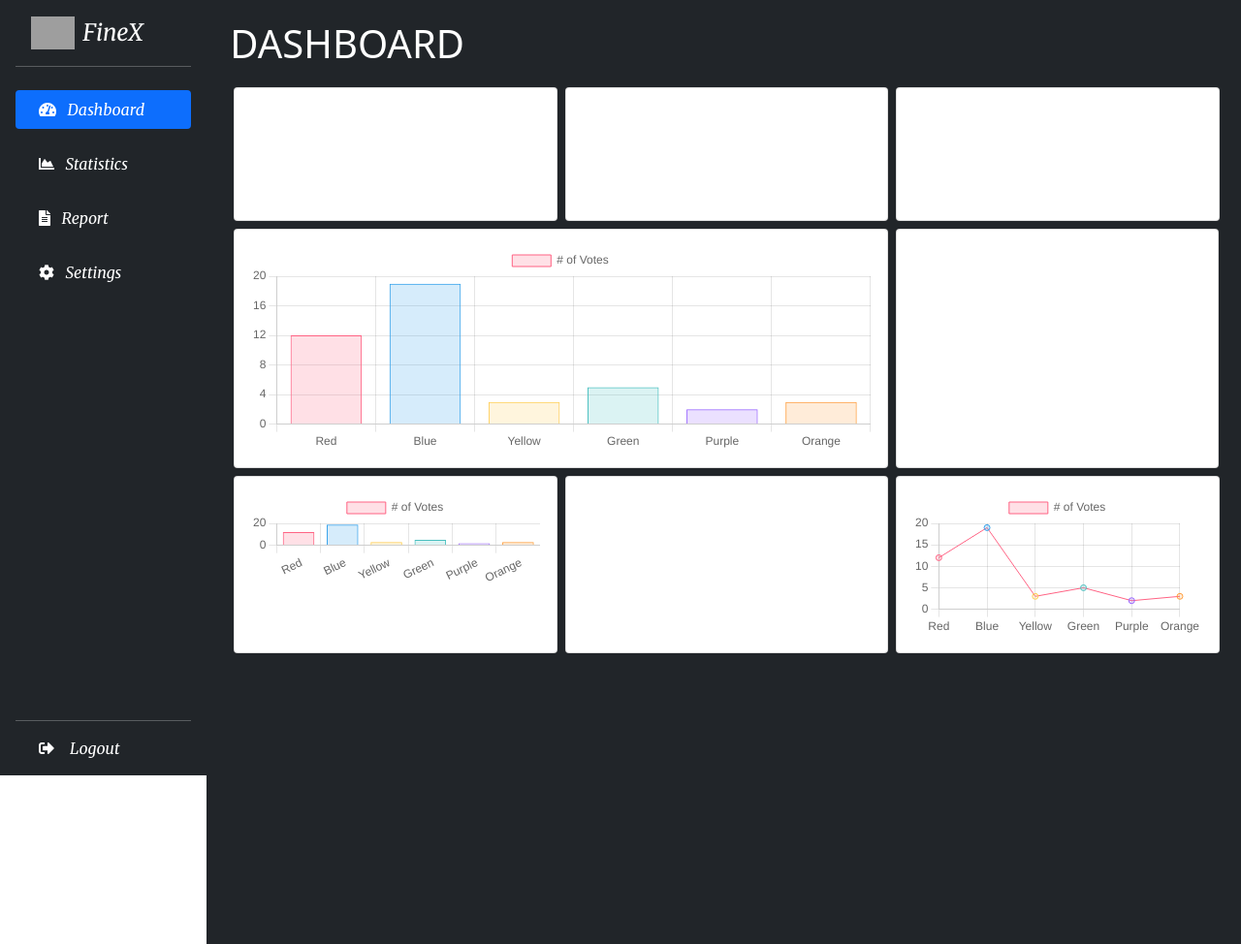
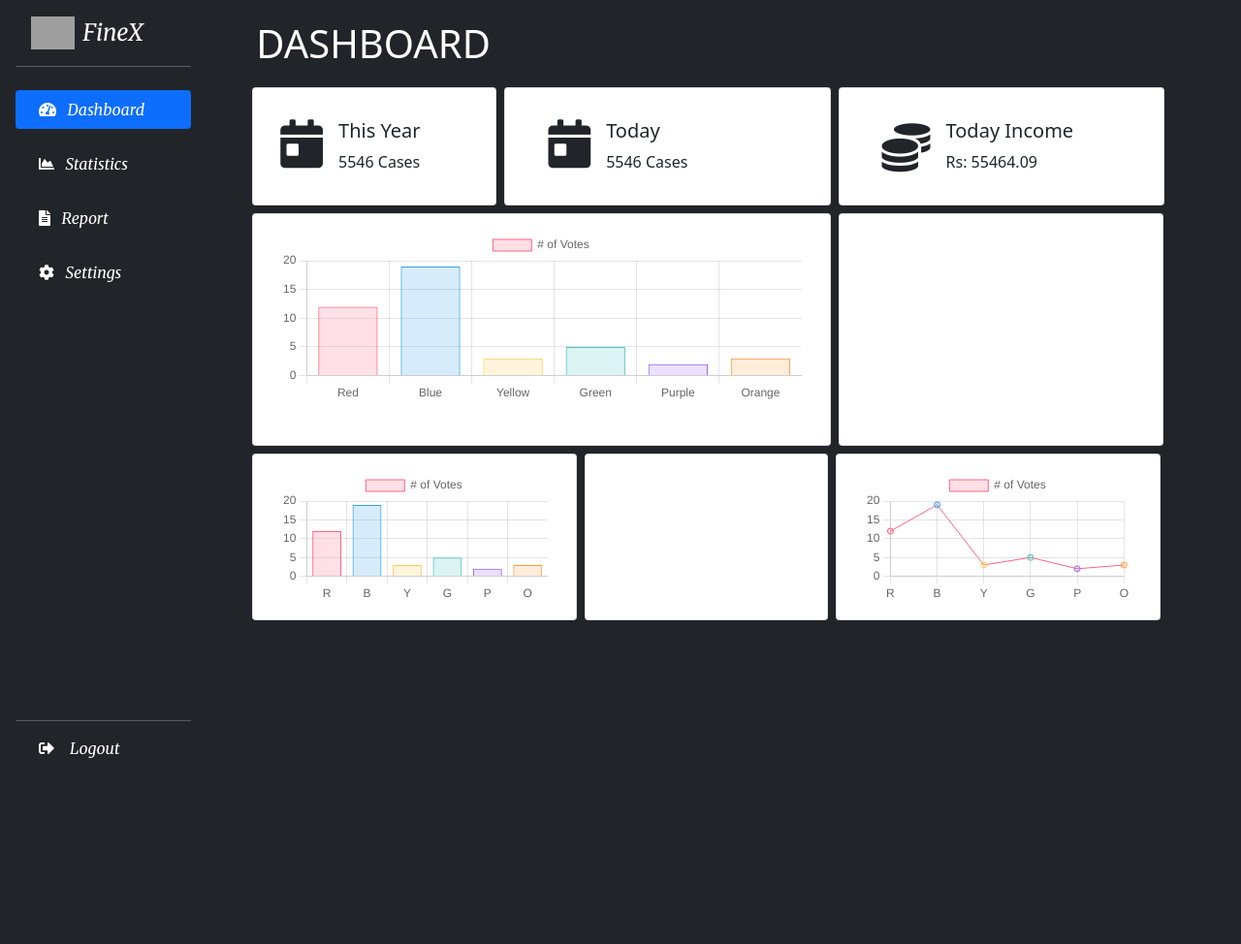
Before and after one commit to LasithEranga/FineManagementSystemWeb, a PHP site: page /?dashboard in a window 1280 px wide; the page is wider, and only the part inside the window is pictured. Shown: that part at 97% size. After the commit the page ends 782 px from the top of that part, so only its background shows below. Run offline with PHP 8.4, Linux system fonts and the light colour scheme; a map, chart or similar area stays blank; some libraries are stand-ins or nearby versions; grey boxes are pictures that could not be loaded.

Commit message:
Handing over to Abhiru

```diff
--- a/Home/dashboard.php
+++ b/Home/dashboard.php
@@ -1,39 +1,62 @@
-
 <!-- container div -->
 
-    <div class="d-flex flex-column  bg-dark ps-2 text-white col-lg-11 h-auto " style="width: 95%;">
+<div class="d-flex container flex-column  bg-dark ps-2 text-white col-lg-11 h-auto " style="width: 95%; min-height: 100vh;">
     <div class="d-flex  align-self-start">
         <nav class="navbar navbar-dark bg-dark">
             <div class="container-fluid">
-              <a class="navbar-brand"><h1 class="pt-2 px-1">DASHBOARD</h1></a>
+                <a class="navbar-brand">
+                    <h1 class="pt-2 px-1">DASHBOARD</h1>
+                </a>
 
             </div>
         </nav>
 
 
     </div>
-        <div class="d-flex  flex-row  col-lg-12 ps-3 ">
+    <div class="row ms-2 text-dark">
         <!-- This year Cases -->
-            <div class="card col-lg-4 mx-1 "  >
-                <div class="card-body">
-                  <h5 class="card-title">Card title</h5>
-                  <p class="card-text">Some quick example text to build on the card title and make up the bulk of the card's content.</p>
+        <div class="card col-md-3 me-1 ms-1 my-lg-0 my-1 ">
+            <div class="card-body d-flex flex-row mt-3">
+                <div class="">
+                    <i class="fas fa-calendar-day me-3 " style="font-size: 50px;"></i>
+                </div>
+                <div class="">
+                    <h5 class="card-title">This Year</h5>
+                    <p class="card-text">5546 Cases</p>
+                </div>
+
             </div>
         </div>
 
         <!-- Today Cases -->
-            <div class="card col-lg-4 me-1 ms-1" >
+        <div class="card col-md-4 me-1 ms-1 my-lg-0 my-1">
             <div class="card-body">
-                  <h5 class="card-title">Card title</h5>
-                  <p class="card-text">Some quick example text to build on the card title and make up the bulk of the card's content.</p>
+                <div class="card-body d-flex flex-row">
+                    <div class="">
+                        <i class="fas fa-calendar-day me-3 " style="font-size: 50px;"></i>
+                    </div>
+                    <div class="">
+                        <h5 class="card-title">Today</h5>
+                        <p class="card-text">5546 Cases</p>
+                    </div>
+
+                </div>
             </div>
         </div>
 
         <!-- Today Income -->
-            <div class="card col-lg-4 mx-1 ms-1" >
+        <div class="card col-md-4 mx-1 ms-1 my-lg-0 my-1">
             <div class="card-body">
-                  <h5 class="card-title">Card title</h5>
-                  <p class="card-text">Some quick example text to build on the card title and make up the bulk of the card's content.</p>
+                <div class="card-body d-flex flex-row">
+                    <div class="">
+                        <i class="fas fa-coins me-3 mt-1" style="font-size: 50px;"></i>
+                    </div>
+                    <div class="">
+                        <h5 class="card-title">Today Income</h5>
+                        <p class="card-text">Rs: 55464.09</p>
+                    </div>
+
+                </div>
             </div>
         </div>
 
@@ -41,9 +64,9 @@
 
 
     <!-- Chart area 2 -->
-        <div class="d-flex flex-row col-md-12  my-2 ps-3">
+    <div class="row col-md-12  my-2 ">
         <!-- Weekly Cases -->
-            <div class="card col-md-8  mx-1 "  style="width: 67.4%;">
+        <div class="card col-md-8  mx-1 ms-4" style="width: 59.4%;">
             <div class="card-body">
                 <canvas id="myChart" width="300" height="100"></canvas>
                 <script>
@@ -89,7 +112,7 @@
 
 
         <!-- Pie chart-->
-            <div class="card col-md-4 ms-1" >
+        <div class="card col-md-4 ms-1">
             <div class="card-body">
                 <canvas id="pieChart" width="200" height="200"></canvas>
                 <script>
@@ -97,7 +120,7 @@
                     var myChart = new Chart(ctx, {
                         type: 'line',
                         data: {
-                            labels: ['Red', 'Blue', 'Yellow', 'Green', 'Purple', 'Orange'],
+                            labels: ['R', 'B', 'Y', 'G', 'P', 'O'],
                             datasets: [{
                                 label: '# of Votes',
                                 data: [12, 19, 3, 5, 2, 3],
@@ -128,24 +151,23 @@
                             }
                         }
                     });
-
                 </script>
             </div>
         </div>
 
     </div>
 
-        <div class="d-flex flex-row col-md-12 ps-3">
+    <div class="row col-md-12 ms-2">
         <!-- Bar chart Monthly -->
-            <div class="card col-md-4 mx-1" >
+        <div class="card col-md-4 mx-1">
             <div class="card-body">
-                    <canvas id="monthly" width="300" height="100"></canvas>
+                <canvas id="monthly" width="300" height="150"></canvas>
                 <script>
                     var ctx = document.getElementById('monthly').getContext('2d');
                     var myChart = new Chart(ctx, {
                         type: 'bar',
                         data: {
-                            labels: ['Red', 'Blue', 'Yellow', 'Green', 'Purple', 'Orange'],
+                            labels: ['R', 'B', 'Y', 'G', 'P', 'O'],
                             datasets: [{
                                 label: '# of Votes',
                                 data: [12, 19, 3, 5, 2, 3],
@@ -176,11 +198,12 @@
                             }
                         }
                     });
-                    </script> </div>
+                </script>
+            </div>
         </div>
 
         <!-- Today Cases -->
-            <div class="card col-md-4 mx-1" >
+        <div class="card col-md-3 mx-1">
             <div class="card-body">
                 <h5 class="card-title">Card title</h5>
                 <p class="card-text">Some quick example text to build on the card title and make up the bulk of the card's content.</p>
@@ -188,7 +211,7 @@
         </div>
 
         <!-- This Month Income -->
-            <div class="card col-md-4 mx-1" >
+        <div class="card col-md-4 mx-1">
             <div class="card-body">
                 <canvas id="thisMonth" width="400" height="200"></canvas>
                 <script>
@@ -196,7 +219,7 @@
                     var myChart = new Chart(ctx, {
                         type: 'line',
                         data: {
-                            labels: ['Red', 'Blue', 'Yellow', 'Green', 'Purple', 'Orange'],
+                            labels: ['R', 'B', 'Y', 'G', 'P', 'O'],
                             datasets: [{
                                 label: '# of Votes',
                                 data: [12, 19, 3, 5, 2, 3],
@@ -233,6 +256,6 @@
 
 
     </div>
-        <div class="col-12" style="height: 300px;"></div>
+
 </div>
 <!--Scripts-->
--- a/Report/report.php
+++ b/Report/report.php
@@ -1,6 +1,6 @@
 
     <!--container div-->
-    <div class="d-flex flex-column bg-dark text-white col-lg-12 h-auto" >
+    <div class="d-flex flex-column bg-dark text-white col-lg-12 h-auto" style="min-height: 100vh;">
         <!--navigation bar-->
         <nav class="navbar navbar-expand-lg navbar-dark bg-dark">
           <div class="container-fluid">
--- a/index.php
+++ b/index.php
@@ -11,9 +11,13 @@
     <link rel="stylesheet" href="https://cdn.jsdelivr.net/npm/bootstrap@5.1.0/dist/css/bootstrap.min.css" integrity="sha384-KyZXEAg3QhqLMpG8r+8fhAXLRk2vvoC2f3B09zVXn8CA5QIVfZOJ3BCsw2P0p/We" crossorigin="anonymous">
     <link rel="stylesheet" href="https://use.fontawesome.com/releases/v5.15.4/css/all.css" integrity="sha384-DyZ88mC6Up2uqS4h/KRgHuoeGwBcD4Ng9SiP4dIRy0EXTlnuz47vAwmeGwVChigm" crossorigin="anonymous">
     <link href="https://fonts.googleapis.com/css2?family=Merriweather:ital@1&display=swap" rel="stylesheet">
+    <link rel="stylesheet" href="https://cdnjs.cloudflare.com/ajax/libs/font-awesome/4.7.0/css/font-awesome.min.css">
+
     <style>
         body {
-            overflow: hidden;
+            height: 100vh;
+            overflow-x: hidden;
+
         }
 
         .font-merri {
@@ -32,10 +36,11 @@
 <body>
     <!-- container div -->
     <div class="d-flex flex-row ">
+    <div class="d-flex flex-column  col-2 fixed-top">
     <?php include("sidebar/sidebar.php");?>
-
-
-    <div class="d-flex flex-column bg-dark pe-5" style="overflow-y: scroll; min-width: 88%; ">
+    </div>
+    <div class="d-flex flex-column  col-2 "></div>
+    <div class="d-flex flex-column  bg-dark pe-5" style="overflow-y: scroll; min-width: 88%; ">
         <?php
 
         if (isset($_GET['dashboard'])) {
@@ -58,7 +63,7 @@
 
         if (isset($_GET['settings'])) {
 
-            include("settings/setting.php");
+            include("settings/settings.php");
             echo "<script> document.getElementById('settings').classList.add('active')</script>";
         }
         ?>
--- a/sidebar/sidebar.php
+++ b/sidebar/sidebar.php
@@ -1,4 +1,4 @@
-<div class="d-flex flex-column  col-2">
+
       <div class="d-flex flex-column vh-100  flex-shrink-0 p-3 text-white bg-dark font-merri">
         <a href="/" class="d-flex align-items-center mb-3 mb-md-0 me-md-auto text-white text-decoration-none">
           <img src="./images/logo.ico" class="ms-3" width="25%" alt="">
@@ -38,5 +38,3 @@
           <span class="ms-2"><i class="fas fa-sign-out-alt mx-3"></i>Logout</span>
         </div>
       </div>
-
-    </div>
```
Also changed, not shown: settings/setting.php (deleted, +0 -94 lines), settings/settings.php (renamed from settings/settings new.html, +1 -27 lines). Lines whose indentation alone changed are shown as unchanged.
